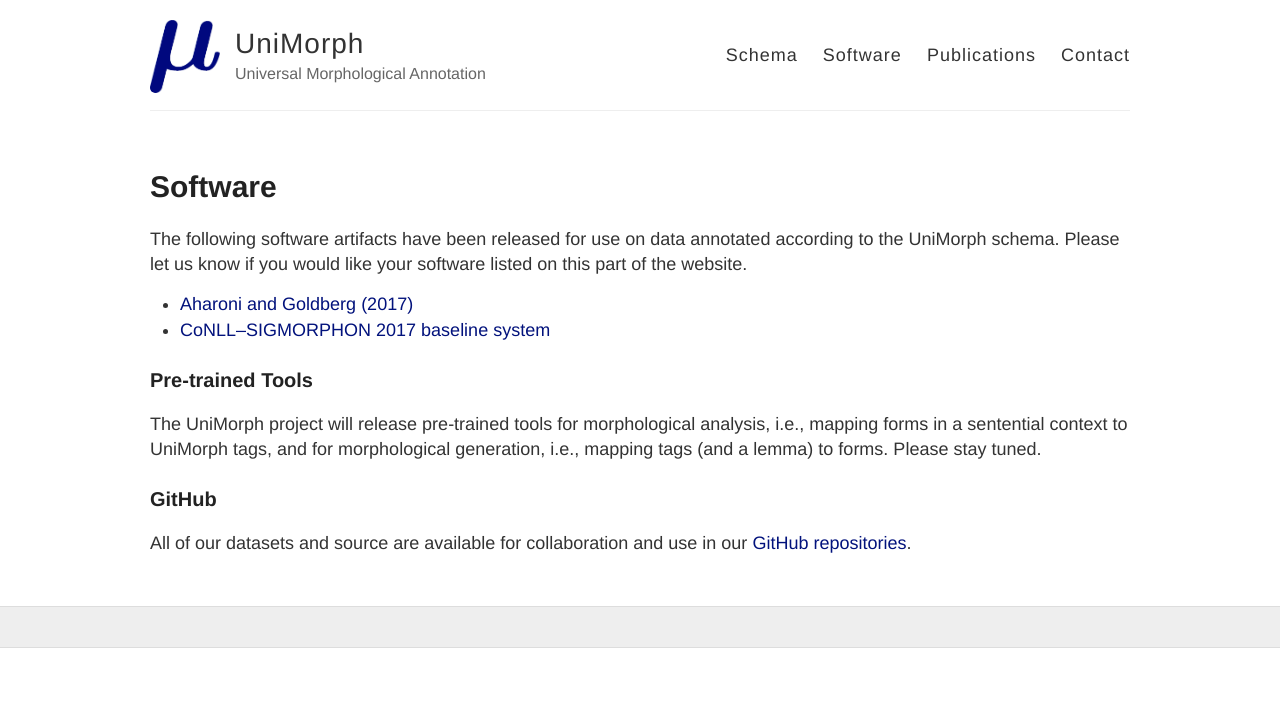
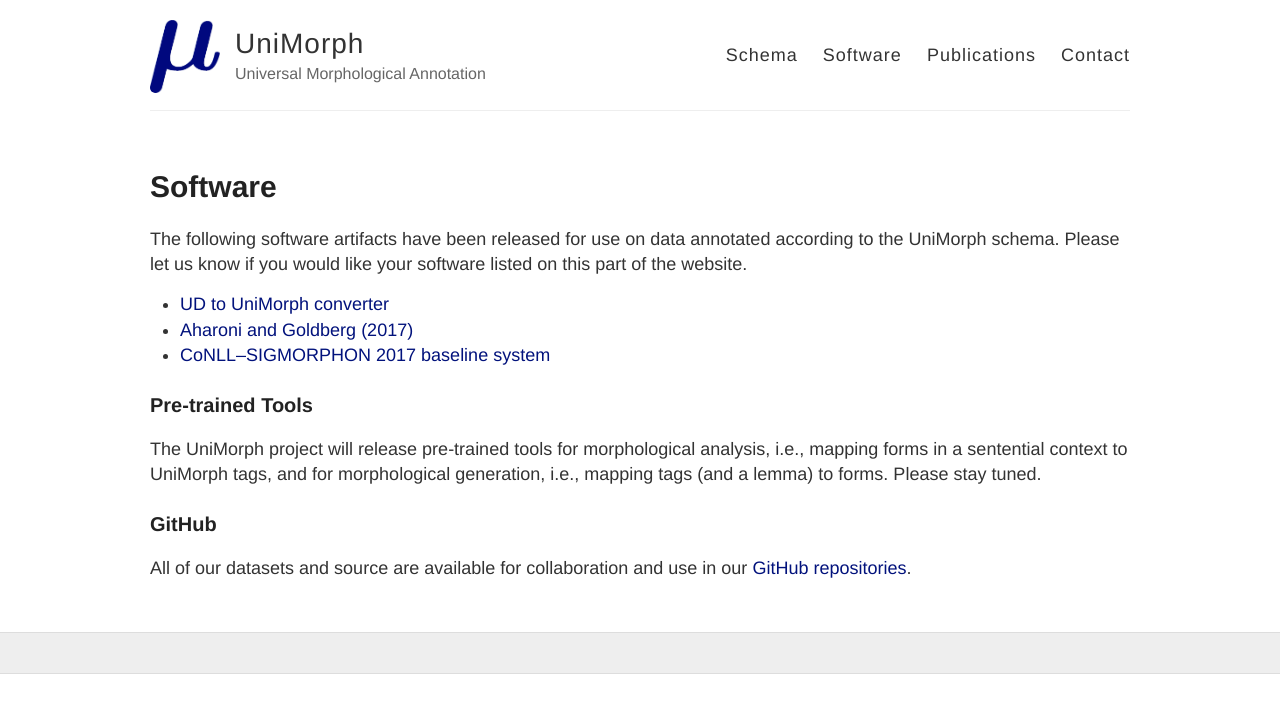
Before and after one commit to unimorph/unimorph.github.io, a Jekyll site: the page built from software.md, in a window 1280 px wide. Shown: the top 713 px of the page. Built offline with Jekyll 4.4.1, drawn with Linux system fonts in a browser that asks for light colours.

Commit message:
UD->UniMorph link

```diff
--- a/software.md
+++ b/software.md
@@ -6,6 +6,7 @@ title: Software
 
 The following software artifacts have been released for use on data annotated according to the UniMorph schema. Please let us know if you would like your software listed on this part of the website.
 
+- [UD to UniMorph converter](https://github.com/unimorph/ud-compatibility)
 - [Aharoni and Goldberg (2017)](https://github.com/roeeaharoni/morphological-reinflection)
 - [CoNLL–SIGMORPHON 2017 baseline system](https://github.com/sigmorphon/conll2017/tree/master/baseline)
 
```
